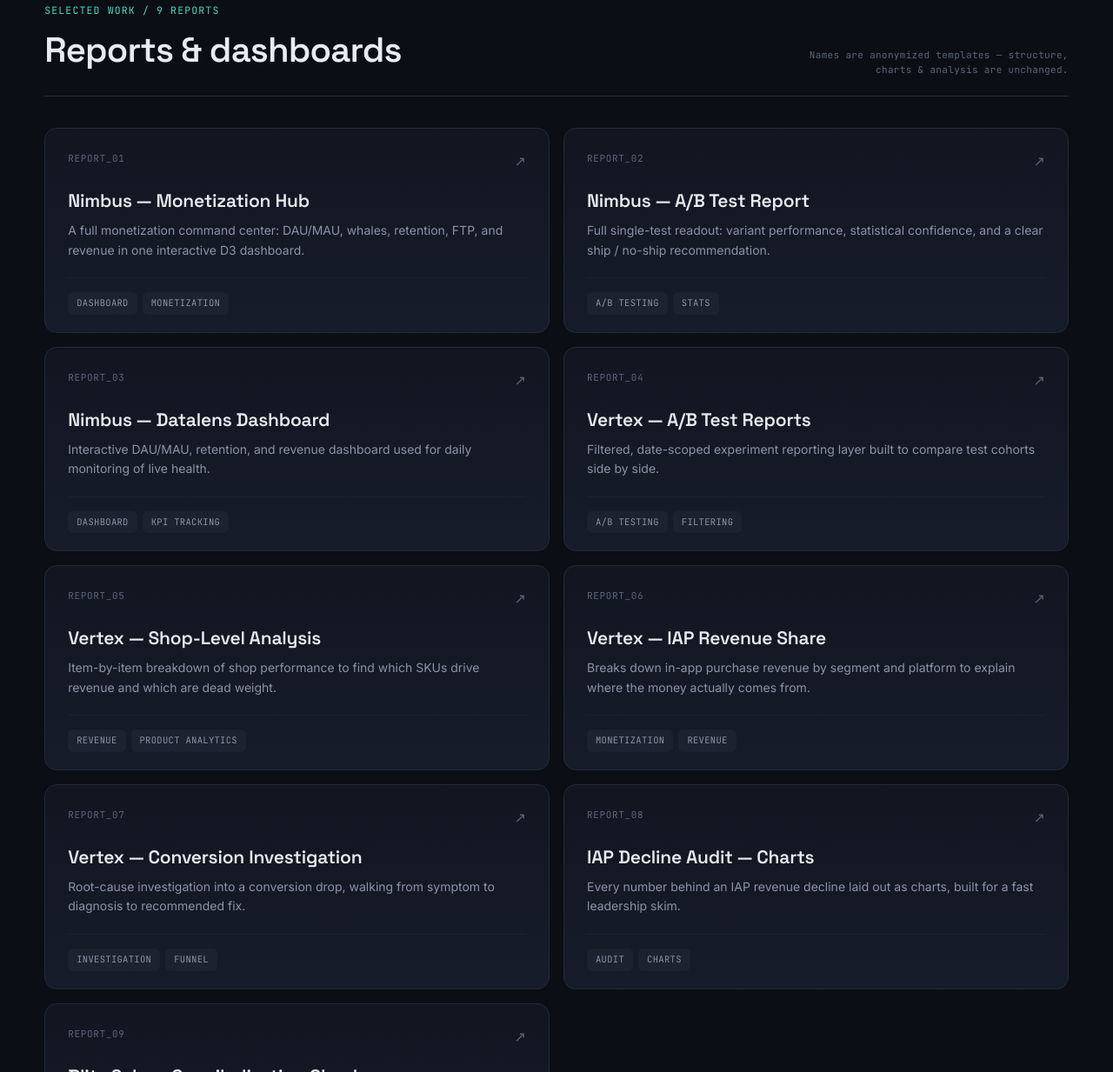
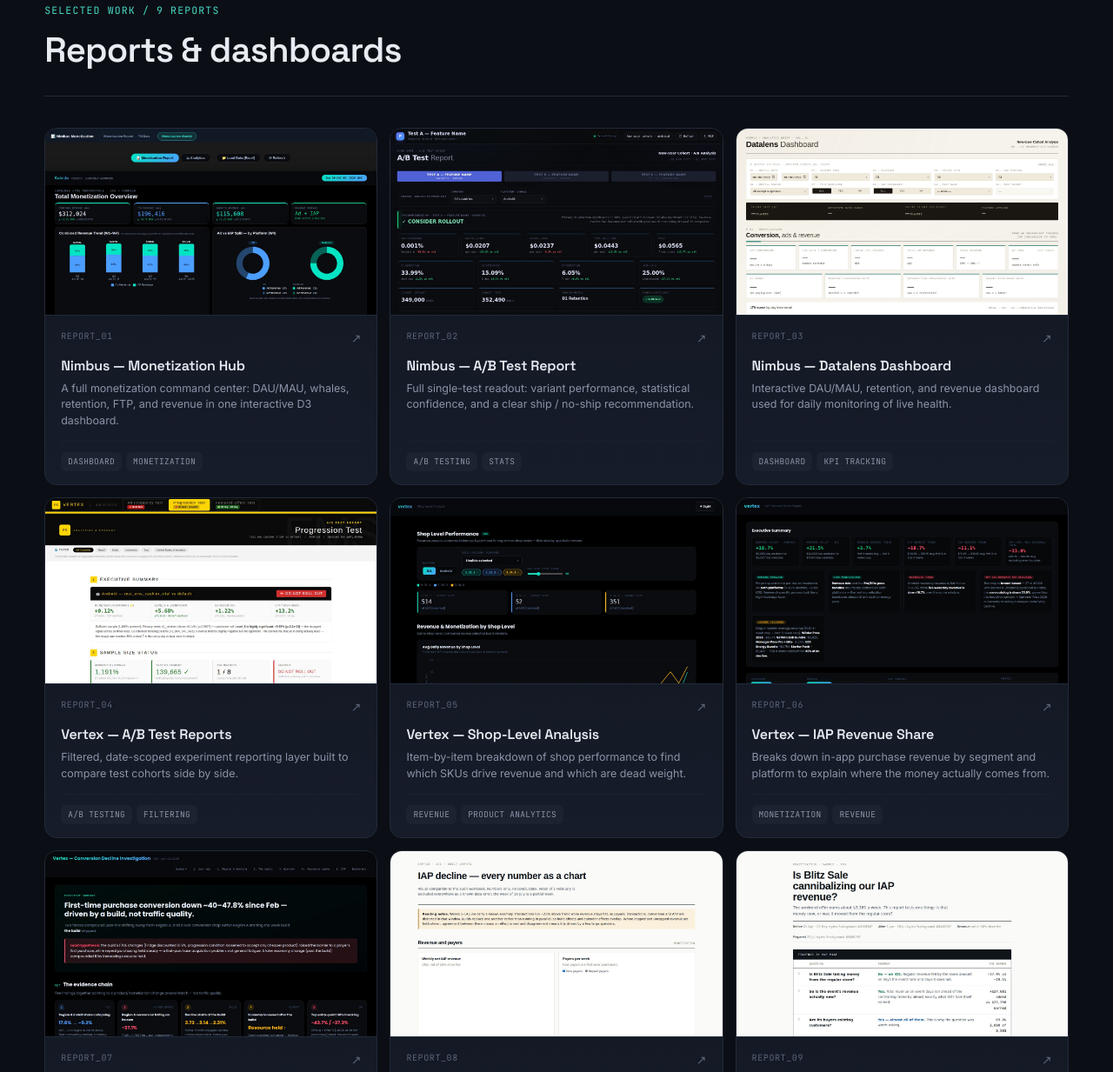
Before and after one commit to muhammadzairali1-ux/port, a plain HTML site: page index.html in a window 1280 px wide. Shown: the part 983-2216 px from the top of the page at 87% size. Drawn offline with Linux system fonts and the light colour scheme.

Commit message:
Update index.html

```diff
--- a/index.html
+++ b/index.html
@@ -141,25 +141,29 @@
   h2.section-title{font-family:'Space Grotesk',sans-serif;font-weight:600;font-size:clamp(26px,3.4vw,40px);margin:8px 0 0;letter-spacing:-0.02em;}
 
   /* ---------- work grid ---------- */
-  .work-grid{display:grid;grid-template-columns:repeat(2,1fr);gap:16px;}
+  .work-grid{display:grid;grid-template-columns:repeat(3,1fr);gap:14px;}
   .card{
     background:linear-gradient(180deg, var(--panel), var(--panel-2));
-    border:1px solid var(--line);border-radius:14px;padding:26px 26px 20px;
+    border:1px solid var(--line);border-radius:14px;padding:0;
     display:flex;flex-direction:column;text-decoration:none;color:var(--text);
     position:relative;overflow:hidden;transition:transform .18s, border-color .18s, box-shadow .18s;
   }
-  .card::before{content:"";position:absolute;left:0;top:0;bottom:0;width:2px;background:var(--cyan);opacity:0;transition:opacity .18s;}
+  .card::before{content:"";position:absolute;left:0;top:0;bottom:0;width:2px;background:var(--cyan);opacity:0;transition:opacity .18s;z-index:2;}
   .card:hover{transform:translateY(-4px);border-color:#31405a;box-shadow:0 22px 50px -28px rgba(0,0,0,0.9);}
   .card:hover::before{opacity:1;}
   .card:hover .card-title{color:var(--cyan);}
   .card:hover .card-arrow{transform:translate(3px,-3px);color:var(--cyan);}
-  .card-top{display:flex;justify-content:space-between;align-items:flex-start;margin-bottom:20px;}
-  .card-index{font-family:'JetBrains Mono',monospace;font-size:11px;color:var(--dim);letter-spacing:0.06em;}
-  .card-arrow{font-family:'JetBrains Mono',monospace;font-size:16px;color:var(--dim);transition:transform .18s, color .18s;}
-  .card-title{font-family:'Space Grotesk',sans-serif;font-weight:600;font-size:21px;margin:0 0 10px;line-height:1.24;letter-spacing:-0.01em;transition:color .16s;}
-  .card-desc{font-size:14px;line-height:1.6;color:var(--muted);margin:0 0 20px;flex-grow:1;}
-  .card-tags{display:flex;flex-wrap:wrap;gap:6px;border-top:1px solid var(--line-soft);padding-top:16px;}
-  .tag{font-family:'JetBrains Mono',monospace;font-size:10.5px;letter-spacing:0.03em;text-transform:uppercase;color:var(--muted);background:rgba(255,255,255,0.03);border:1px solid var(--line-soft);padding:4px 9px;border-radius:5px;}
+  .card-thumb{position:relative;aspect-ratio:16/9;overflow:hidden;background:var(--panel-2);border-bottom:1px solid var(--line);flex-shrink:0;}
+  .card-thumb img{width:100%;height:100%;object-fit:cover;object-position:top;display:block;transition:transform .35s;}
+  .card:hover .card-thumb img{transform:scale(1.045);}
+  .card-body{padding:16px 18px 15px;display:flex;flex-direction:column;flex:1;}
+  .card-top{display:flex;justify-content:space-between;align-items:flex-start;margin-bottom:11px;}
+  .card-index{font-family:'JetBrains Mono',monospace;font-size:10px;color:var(--dim);letter-spacing:0.06em;}
+  .card-arrow{font-family:'JetBrains Mono',monospace;font-size:14px;color:var(--dim);transition:transform .18s, color .18s;}
+  .card-title{font-family:'Space Grotesk',sans-serif;font-weight:600;font-size:16px;margin:0 0 7px;line-height:1.24;letter-spacing:-0.01em;transition:color .16s;}
+  .card-desc{font-size:12.5px;line-height:1.5;color:var(--muted);margin:0 0 13px;flex-grow:1;}
+  .card-tags{display:flex;flex-wrap:wrap;gap:5px;border-top:1px solid var(--line-soft);padding-top:12px;}
+  .tag{font-family:'JetBrains Mono',monospace;font-size:9.5px;letter-spacing:0.03em;text-transform:uppercase;color:var(--muted);background:rgba(255,255,255,0.03);border:1px solid var(--line-soft);padding:3px 7px;border-radius:5px;}
 
   /* ---------- power bi gallery ---------- */
   .pbi-group{margin-bottom:48px;}
@@ -266,6 +270,10 @@
   @media (prefers-reduced-motion:reduce){
     *{animation:none !important;transition:none !important;scroll-behavior:auto !important;}
     .reveal{opacity:1;transform:none;}
+  }
+
+  @media (max-width:1180px) and (min-width:861px){
+    .work-grid{grid-template-columns:repeat(2,1fr);}
   }
 
   @media (max-width:860px){
@@ -389,74 +397,98 @@
         <div class="section-tag">Selected work / 9 reports</div>
         <h2 class="section-title">Reports &amp; dashboards</h2>
       </div>
-      <div class="section-note">
-        Names are anonymized templates — structure, charts &amp; analysis are unchanged.
-      </div>
     </div>
 
     <div class="work-grid">
 
       <a class="card reveal" href="nimbus-monetization-hub.html" target="_blank" rel="noopener">
+        <div class="card-thumb"><img src="assets/thumbs/nimbus-monetization-hub.jpg" alt="Nimbus — Monetization Hub thumbnail" loading="lazy" onerror="cardThumbFallback(this)"></div>
+        <div class="card-body">
           <div class="card-top"><span class="card-index">REPORT_01</span><span class="card-arrow">↗</span></div>
           <h3 class="card-title">Nimbus — Monetization Hub</h3>
           <p class="card-desc">A full monetization command center: DAU/MAU, whales, retention, FTP, and revenue in one interactive D3 dashboard.</p>
           <div class="card-tags"><span class="tag">Dashboard</span><span class="tag">Monetization</span></div>
+        </div>
       </a>
 
       <a class="card reveal" href="nimbus-ab-test-report.html" target="_blank" rel="noopener">
+        <div class="card-thumb"><img src="assets/thumbs/nimbus-ab-test-report.jpg" alt="Nimbus — A/B Test Report thumbnail" loading="lazy" onerror="cardThumbFallback(this)"></div>
+        <div class="card-body">
           <div class="card-top"><span class="card-index">REPORT_02</span><span class="card-arrow">↗</span></div>
           <h3 class="card-title">Nimbus — A/B Test Report</h3>
           <p class="card-desc">Full single-test readout: variant performance, statistical confidence, and a clear ship / no-ship recommendation.</p>
           <div class="card-tags"><span class="tag">A/B Testing</span><span class="tag">Stats</span></div>
+        </div>
       </a>
 
       <a class="card reveal" href="nimbus-datalens-dashboard.html" target="_blank" rel="noopener">
+        <div class="card-thumb"><img src="assets/thumbs/nimbus-datalens-dashboard.jpg" alt="Nimbus — Datalens Dashboard thumbnail" loading="lazy" onerror="cardThumbFallback(this)"></div>
+        <div class="card-body">
           <div class="card-top"><span class="card-index">REPORT_03</span><span class="card-arrow">↗</span></div>
           <h3 class="card-title">Nimbus — Datalens Dashboard</h3>
           <p class="card-desc">Interactive DAU/MAU, retention, and revenue dashboard used for daily monitoring of live health.</p>
           <div class="card-tags"><span class="tag">Dashboard</span><span class="tag">KPI Tracking</span></div>
+        </div>
       </a>
 
       <a class="card reveal" href="vertex-ab-test-reports.html" target="_blank" rel="noopener">
+        <div class="card-thumb"><img src="assets/thumbs/vertex-ab-test-reports.jpg" alt="Vertex — A/B Test Reports thumbnail" loading="lazy" onerror="cardThumbFallback(this)"></div>
+        <div class="card-body">
           <div class="card-top"><span class="card-index">REPORT_04</span><span class="card-arrow">↗</span></div>
           <h3 class="card-title">Vertex — A/B Test Reports</h3>
           <p class="card-desc">Filtered, date-scoped experiment reporting layer built to compare test cohorts side by side.</p>
           <div class="card-tags"><span class="tag">A/B Testing</span><span class="tag">Filtering</span></div>
+        </div>
       </a>
 
       <a class="card reveal" href="vertex-shop-level-analysis.html" target="_blank" rel="noopener">
+        <div class="card-thumb"><img src="assets/thumbs/vertex-shop-level-analysis.jpg" alt="Vertex — Shop-Level Analysis thumbnail" loading="lazy" onerror="cardThumbFallback(this)"></div>
+        <div class="card-body">
           <div class="card-top"><span class="card-index">REPORT_05</span><span class="card-arrow">↗</span></div>
           <h3 class="card-title">Vertex — Shop-Level Analysis</h3>
           <p class="card-desc">Item-by-item breakdown of shop performance to find which SKUs drive revenue and which are dead weight.</p>
           <div class="card-tags"><span class="tag">Revenue</span><span class="tag">Product Analytics</span></div>
+        </div>
       </a>
 
       <a class="card reveal" href="vertex-iap-revenue-share.html" target="_blank" rel="noopener">
+        <div class="card-thumb"><img src="assets/thumbs/vertex-iap-revenue-share.jpg" alt="Vertex — IAP Revenue Share thumbnail" loading="lazy" onerror="cardThumbFallback(this)"></div>
+        <div class="card-body">
           <div class="card-top"><span class="card-index">REPORT_06</span><span class="card-arrow">↗</span></div>
           <h3 class="card-title">Vertex — IAP Revenue Share</h3>
           <p class="card-desc">Breaks down in-app purchase revenue by segment and platform to explain where the money actually comes from.</p>
           <div class="card-tags"><span class="tag">Monetization</span><span class="tag">Revenue</span></div>
+        </div>
       </a>
 
       <a class="card reveal" href="vertex-conversion-investigation.html" target="_blank" rel="noopener">
+        <div class="card-thumb"><img src="assets/thumbs/vertex-conversion-investigation.jpg" alt="Vertex — Conversion Investigation thumbnail" loading="lazy" onerror="cardThumbFallback(this)"></div>
+        <div class="card-body">
           <div class="card-top"><span class="card-index">REPORT_07</span><span class="card-arrow">↗</span></div>
           <h3 class="card-title">Vertex — Conversion Investigation</h3>
           <p class="card-desc">Root-cause investigation into a conversion drop, walking from symptom to diagnosis to recommended fix.</p>
           <div class="card-tags"><span class="tag">Investigation</span><span class="tag">Funnel</span></div>
+        </div>
       </a>
 
       <a class="card reveal" href="iap-decline-audit-charts.html" target="_blank" rel="noopener">
+        <div class="card-thumb"><img src="assets/thumbs/iap-decline-audit-charts.jpg" alt="IAP Decline Audit — Charts thumbnail" loading="lazy" onerror="cardThumbFallback(this)"></div>
+        <div class="card-body">
           <div class="card-top"><span class="card-index">REPORT_08</span><span class="card-arrow">↗</span></div>
           <h3 class="card-title">IAP Decline Audit — Charts</h3>
           <p class="card-desc">Every number behind an IAP revenue decline laid out as charts, built for a fast leadership skim.</p>
           <div class="card-tags"><span class="tag">Audit</span><span class="tag">Charts</span></div>
+        </div>
       </a>
 
       <a class="card reveal" href="blitz-sale-analysis.html" target="_blank" rel="noopener">
+        <div class="card-thumb"><img src="assets/thumbs/blitz-sale-analysis.jpg" alt="Blitz Sale — Cannibalization Check thumbnail" loading="lazy" onerror="cardThumbFallback(this)"></div>
+        <div class="card-body">
           <div class="card-top"><span class="card-index">REPORT_09</span><span class="card-arrow">↗</span></div>
           <h3 class="card-title">Blitz Sale — Cannibalization Check</h3>
           <p class="card-desc">Focused study on one limited-time event, asking a single sharp question: is it cannibalizing core IAP revenue?</p>
           <div class="card-tags"><span class="tag">Event Analysis</span><span class="tag">Revenue</span></div>
+        </div>
       </a>
 
     </div>
@@ -614,6 +646,18 @@
 <script>
 (function(){
   var reduceMotion = window.matchMedia('(prefers-reduced-motion: reduce)').matches;
+
+  /* ---------- fallback UI for a report card thumbnail that hasn't been added yet ---------- */
+  window.cardThumbFallback = function(img){
+    var wrap = img.parentElement;
+    var heights = [38,64,50,78,58,88,66,46];
+    var bars = heights.map(function(h){ return '<i style="height:'+h+'%"></i>'; }).join('');
+    wrap.innerHTML = '<div class="pbi-fallback">' +
+      '<div class="fb-top"><span>REPORT</span></div>' +
+      '<div class="fb-bars">' + bars + '</div>' +
+      '<div class="fb-label"><b>Preview pending</b>thumbnail not yet added</div>' +
+      '</div>';
+  };
 
   /* ---------- animated KPI counters ---------- */
   function animateCount(el){
```
Lines whose indentation alone changed are shown as unchanged.
